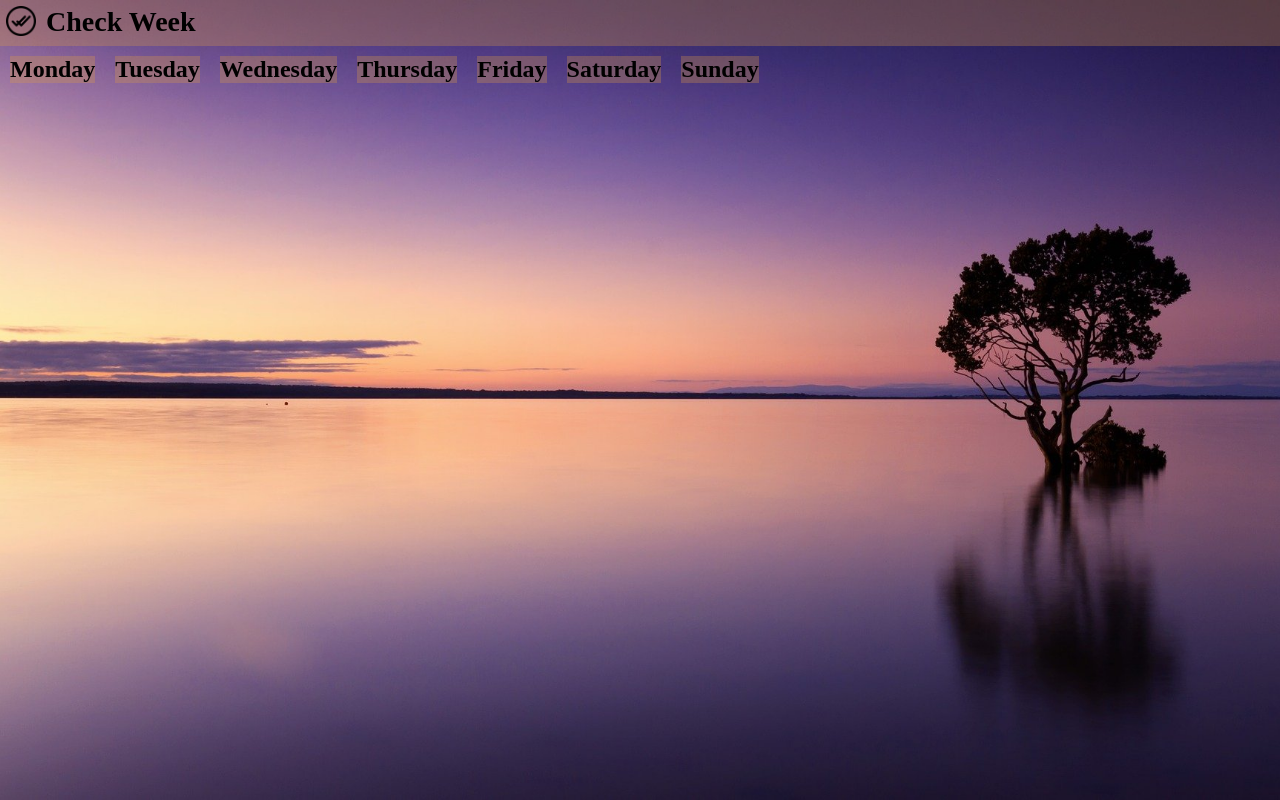
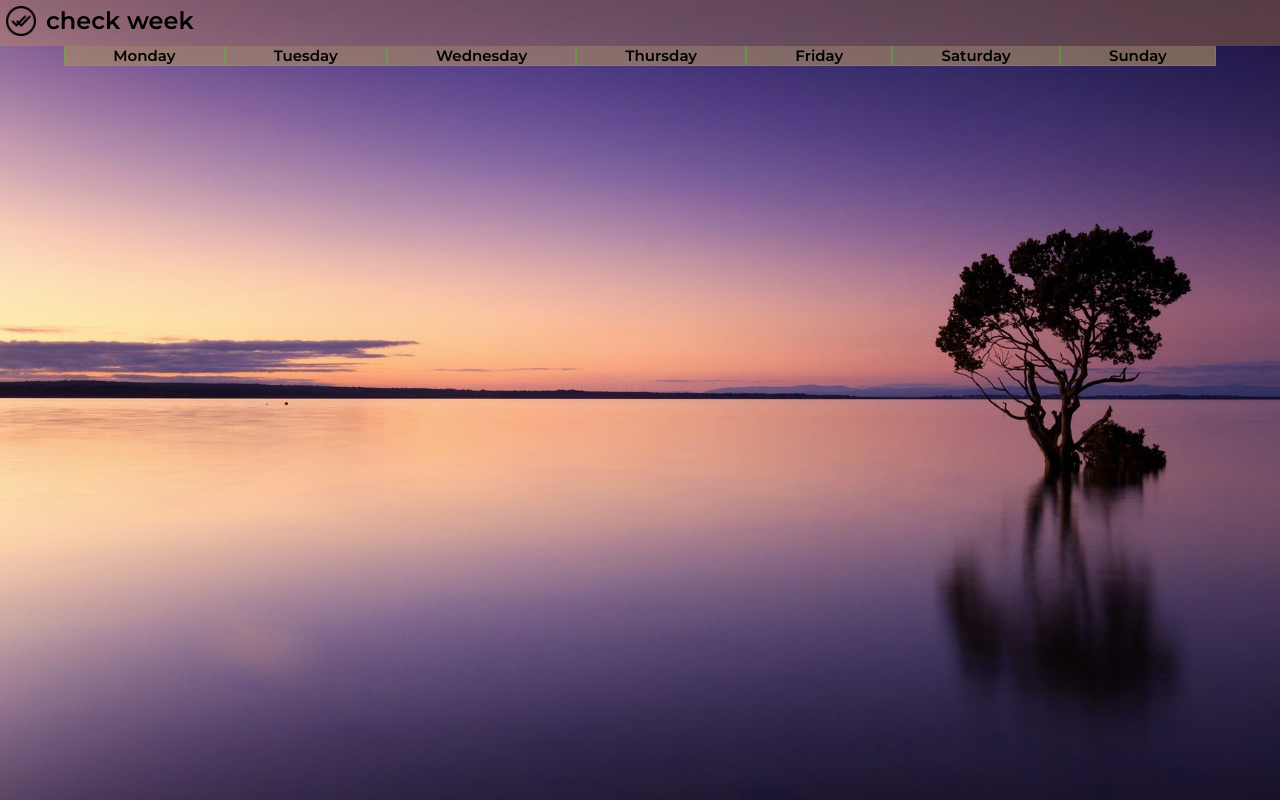
Before and after one commit to helotchi/helotchi.github.io, a website: page trybe/trybe-projetos/sd-018-a-project-todo-list/index.html in a window 1280 px wide. Drawn offline with Linux system fonts and the light colour scheme.

Commit message:
Layout com flex-box

```diff
--- a/trybe/trybe-projetos/sd-018-a-project-todo-list/index.html
+++ b/trybe/trybe-projetos/sd-018-a-project-todo-list/index.html
@@ -4,6 +4,9 @@
     <meta charset="UTF-8">
     <meta http-equiv="X-UA-Compatible" content="IE=edge">
     <meta name="viewport" content="width=device-width, initial-scale=1.0">
+    <link rel="preconnect" href="https://fonts.googleapis.com">
+    <link rel="preconnect" href="https://fonts.gstatic.com" crossorigin>
+    <link href="https://fonts.googleapis.com/css2?family=Montserrat:wght@200;300;600&display=swap" rel="stylesheet">
     <link rel="stylesheet" type="text/css" href="style.css">
     <script src="script.js" type="text/JavaScript" defer></script>
     <title>Check Week</title>
@@ -13,10 +16,11 @@
         <div id="container">
             <header>
                 <div id="header-logo"><img src="img/double-check.png"></div>
-                <h1>Check Week</h1>
+                <h1 id="name-logo">check week</h1>
                 <!-- <p id="funcionamento">Clique duas vezes em um item para marcá-lo como completo</p> -->
             </header>
             <main>
+                <div id="main-content">
                     <div id="week">
                         <div id="monday" class="week-day">
                             <h2>Monday</h2>
@@ -40,6 +44,7 @@
                             <h2>Sunday</h2>
                         </div>
                     </div>
+                </div>
 
                 <!-- <div id="todo-list">
                     <input id="texto-tarefa">
--- a/trybe/trybe-projetos/sd-018-a-project-todo-list/style.css
+++ b/trybe/trybe-projetos/sd-018-a-project-todo-list/style.css
@@ -26,9 +26,13 @@ html, body {
 
 header {
   display: flex;
-  font-size: 14px;
+  font-size: 12px;
   background: rgba(218, 153, 68, 0.3);
   padding: 6px;
+}
+
+#name-logo {
+  font-family: 'Montserrat', sans-serif;
 }
 
 #header-logo img{
@@ -37,13 +41,31 @@ header {
   height: 30px;
 }
 
+#main-content {
+  height: 100%;
+}
+
 #week {
   display: flex;
+  margin: auto;
+  width: 90%;
+  height: 80%;
+  background-color: rgba(128, 128, 128, 0.5);
+  /* align-content: flex-start; */
+  font-family: 'Montserrat', sans-serif;
+  text-align: center;
+  flex-basis: 15%;
+
 }
 
 .week-day {
   background: rgba(218, 153, 68, 0.3);
-  margin: 10px;
+  border-bottom: 1px solid rgba(47, 228, 11, 0.3);
+  border-left: 1px solid rgba(47, 228, 11, 0.3);
+  border-right: 1px solid rgba(47, 228, 11, 0.3);
+  flex-grow: 1;
+  /* margin: auto; */
+  font-size: 10px;
 }
 
 .completed {
```
Lines whose indentation alone changed are shown as unchanged.
